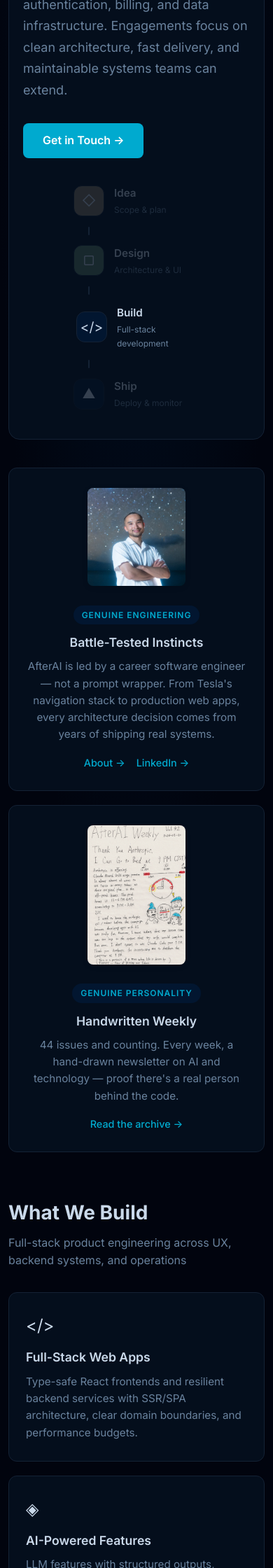
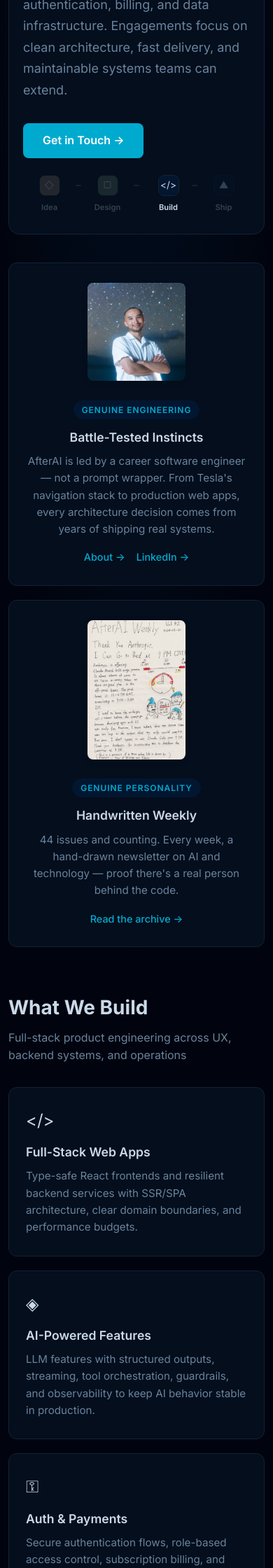
Before and after one commit to AfterAILab/AfterAILab.github.io, a Jekyll site: the page built from index.html, in a window 390 px wide. Shown: the part 383-2623 px from the top of the page at 70% size. Built offline with Jekyll 4.4.1, drawn with Linux system fonts in a browser that asks for light colours.

Commit message:
Switch hero pipeline to horizontal layout on narrow screens
Co-Authored-By: Claude Opus 4.6 (1M context) <noreply@anthropic.com>

```diff
--- a/index.html
+++ b/index.html
@@ -644,7 +644,45 @@ title: Home
         }
 
         .pipeline {
-            width: 180px;
+            width: 100%;
+            flex-direction: row;
+            align-items: flex-start;
+            justify-content: center;
+            gap: 0;
+        }
+
+        .pipeline-step {
+            flex-direction: column;
+            align-items: center;
+            text-align: center;
+            gap: 8px;
+            padding: 0;
+            flex: 1;
+            min-width: 0;
+        }
+
+        .pipeline-icon {
+            width: 36px;
+            height: 36px;
+            border-radius: 10px;
+            font-size: 1rem;
+        }
+
+        .pipeline-label {
+            font-size: 0.8rem;
+        }
+
+        .pipeline-desc {
+            display: none;
+        }
+
+        .pipeline-connector {
+            width: 12px;
+            height: 2px;
+            margin-left: 0;
+            margin-top: 17px;
+            align-self: flex-start;
+            flex-shrink: 0;
         }
 
         .founder-grid {
@@ -750,6 +788,22 @@ title: Home
 
         .tech-grid {
             grid-template-columns: 1fr;
+        }
+
+        .pipeline-icon {
+            width: 30px;
+            height: 30px;
+            border-radius: 8px;
+            font-size: 0.85rem;
+        }
+
+        .pipeline-connector {
+            width: 8px;
+            margin-top: 14px;
+        }
+
+        .pipeline-label {
+            font-size: 0.7rem;
         }
     }
 </style>
```
